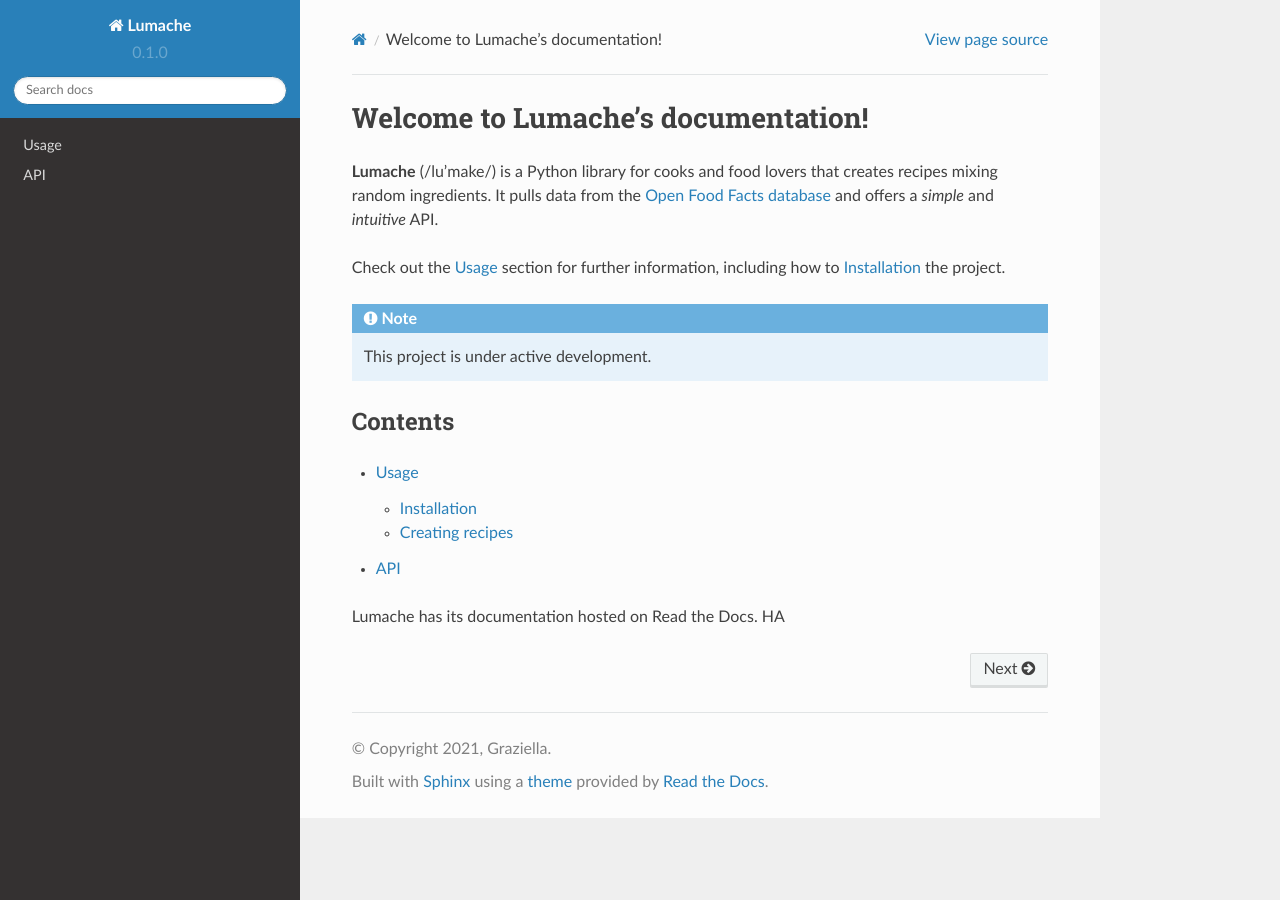
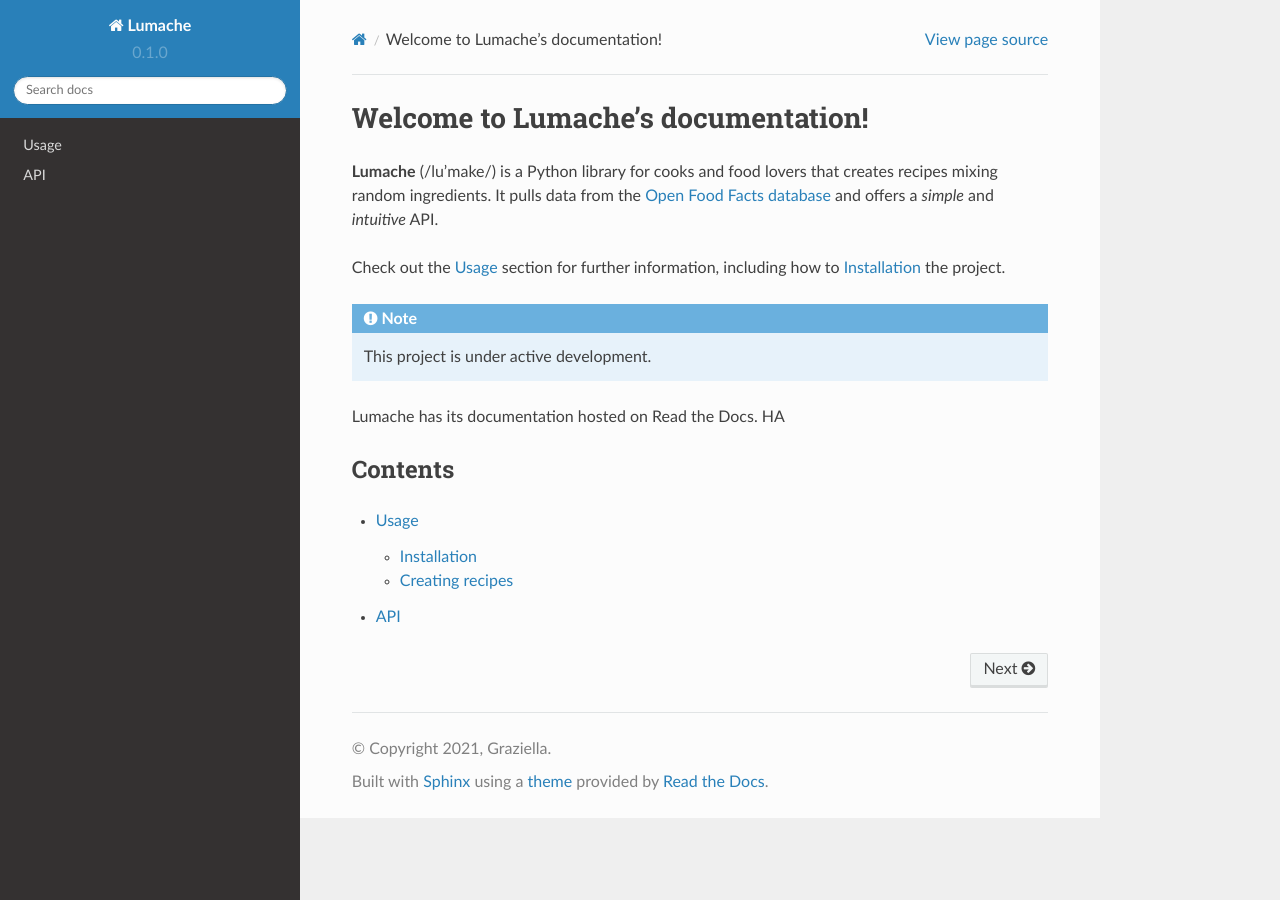
Before and after one commit to gnimpf/read-the-docs-tutorial, a Sphinx documentation site: the page built from docs/source/index.rst, in a window 1280 px wide. Built offline with Sphinx 7.4.7 and the Read the Docs theme 2.0.0, drawn with Linux system fonts in a browser that asks for light colours; part of the change alters nothing that is shown.

```diff
--- a/docs/source/index.rst
+++ b/docs/source/index.rst
@@ -13,6 +13,8 @@ how to :ref:`installation` the project.
 
    This project is under active development.
 
+Lumache has its documentation hosted on Read the Docs. HA
+
 Contents
 --------
 
@@ -20,5 +22,3 @@ Contents
 
    usage
    api
-
-Lumache has its documentation hosted on Read the Docs. HA
```
